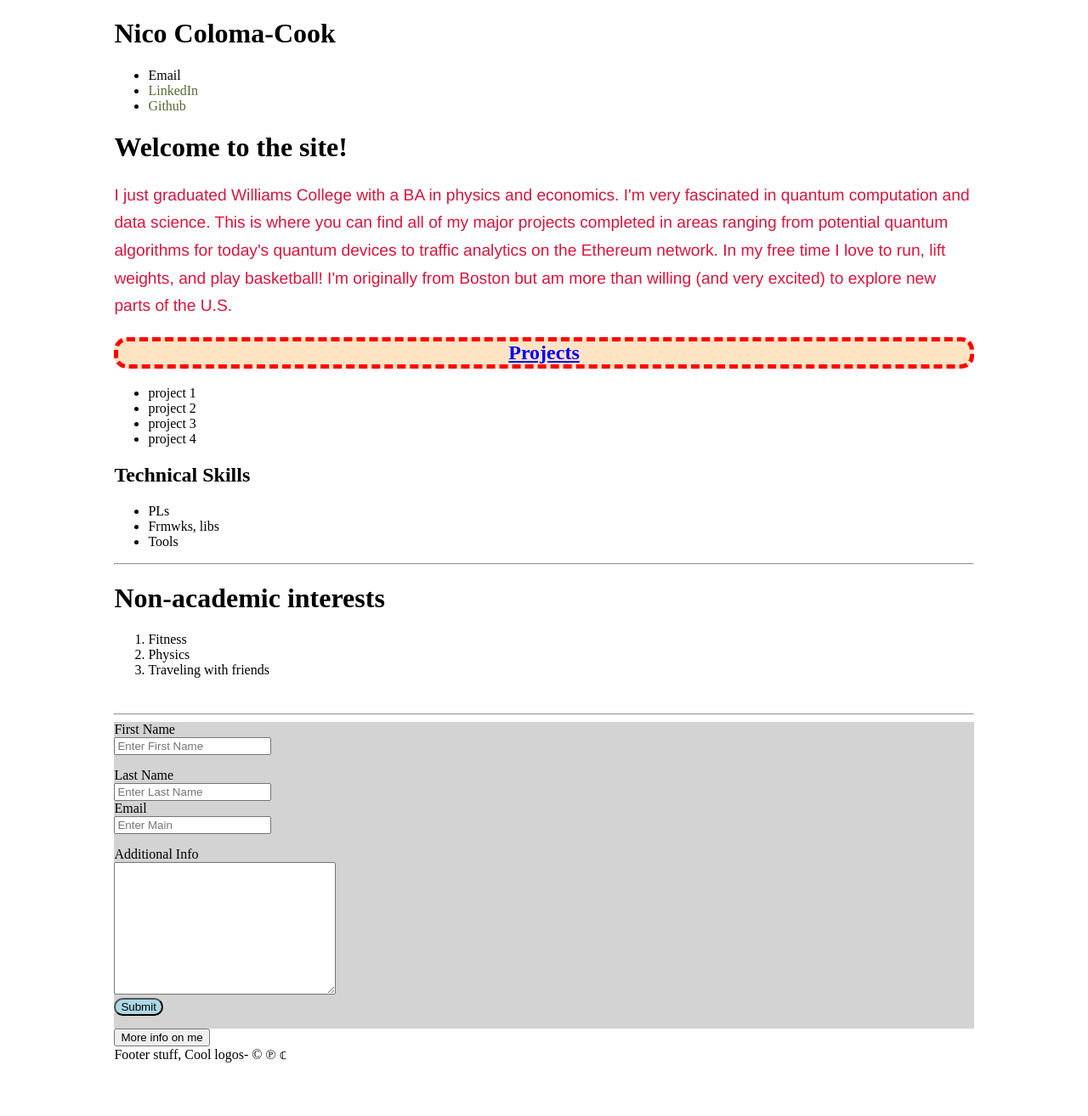
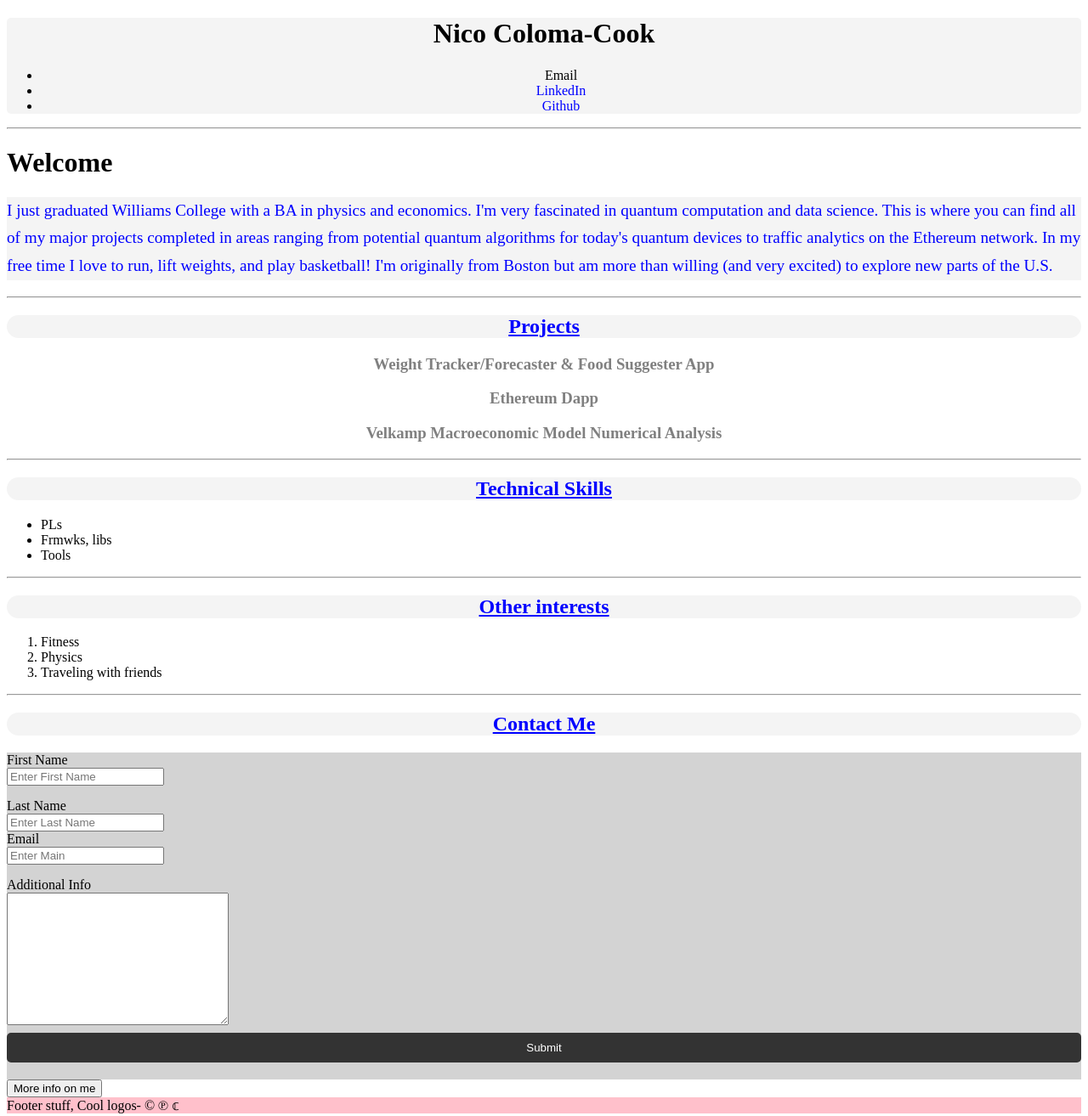
Before and after one commit to ndcolomacook17/personal-website, a plain HTML site: page src/view/index.html in a window 1280 px wide. Shown: the whole page at 85% size. Before the commit the page ends 1259 px from the top, so only its background shows below. Drawn offline with Linux system fonts and the light colour scheme.

Commit message:
styling and layuot updates

```diff
--- a/src/view/css/style.css
+++ b/src/view/css/style.css
@@ -1,36 +1,46 @@
-/* Use hex for colors? */
 /*Put global/reusable classes at top */
 
+/* TODO: Understand what this is */
 .clr{
     clear: both;
 }
 
+.container{
+    /*Use percentages*/
+    /*width: 80%; this is for entire page  */
+    margin:auto;
+}
+
+/* Use '#id-name' to target id*/
+#main-header{
+    background-color: #f4f4f4;
+    /* padding: 1rem; */
+    border-radius: 5px;
+    text-align: center;
+}
+
+/* Use '.class-name' to target class */
+.non-main-header {
+    background-color: #f4f4f4;
+    color:blue;
+    /* border: 5px red dashed; */
+    /*For curved edges*/
+    border-radius: 15px;
+    text-decoration: underline;
+    text-align: center;
+}
+
+/* Since there's no '.' operator, this is for ALL p tags */
 p {
-    font-family: 'Franklin Gothic Medium', 'Arial Narrow', Arial, sans-serif;
-    color:crimson;
+    font-family:'Times New Roman', Times, serif;
+    color: blue;
     font-size: larger;
     font-weight: normal;
     /*Same as above
     font: normal larger Franklin Gothic Medium', 'Arial Narrow', Arial, sans-serif;
     */
     line-height: 1.7em;
-}
-
-/* Use '.class-name' to target class */
-.project-list {
-    background-color: bisque;
-    color:blue;
-    border: 5px red dashed;
-    /*For curved edges*/
-    border-radius: 15px;
-    text-decoration: underline;
-    text-align: center;
-}
-
-.container{
-    /*Use percentages*/
-    width: 80%;
-    margin:auto;
+    background-color: #f4f4f4;
 }
 
 /*Link styling*/
@@ -38,12 +48,31 @@ a{
     /*Remove underline*/
     text-decoration: none;
     /*Change color*/
-    color: darkolivegreen;
+    color: blue;
 }
 
 /*For hovering over link, could maybe do better with React?*/
 a:hover{
-    color:red;
+    color: coral;
+}
+
+.projects-list {
+    text-align: center;
+    color: gray;
+
+}
+
+/*TODO: Make these cleaner, don't need to repeat same code for all projects */
+.weight-tracker-app:hover {
+    color: coral;
+}
+
+.ethereum-dapp:hover {
+    color: coral;
+}
+
+.velkamp-model:hover {
+    color: coral;
 }
 
 .contact-form{
@@ -61,7 +90,20 @@ a:hover{
 
 /*Targeting certain components*/
 .contact-form input[type="submit"] {
-    background-color: lightblue;
-    color: black;
-    border-radius: 15px;
+    display: block;
+    width: 100%;
+    padding: 10px 15px;
+    border: 0;
+    background: #333;
+    color: #fff;
+    border-radius: 5px;
+    margin: 5px 0;
 }
+
+.contact-form input[type="submit"]:hover {
+    color: gray;
+}
+
+#main-footer {
+    background-color: pink;
+}
--- a/src/view/index.html
+++ b/src/view/index.html
@@ -14,29 +14,38 @@
     <div class="container">
         <header id="main-header">
             <h1>Nico Coloma-Cook</h1>
-        </header>
-            <ul>
+
+            <!--TODO: Display as coumns/horizontally-->
+            <ul class="main-header-links">
                 <li>Email</li>
                 <!--"_blank" opens new tab so users don't leave your site, only use for EXTERNAL SITE, not just another
                 page-->
                 <li> <a href="https://www.linkedin.com/in/nicolascolomacook/" target="_blank">LinkedIn</a> </li>
                 <li><a href="https://github.com/ndcolomacook17" target="_blank">Github</a></li>
             </ul>
-        <h1>Welcome to the site!</h1>
+        </header>
+
+        <hr>
+        <h1>Welcome</h1>
         <p>I just graduated Williams College with a BA in physics and economics. I'm very fascinated in quantum computation
             and data science. This is where you can find all of my major projects completed in areas ranging from potential
             quantum algorithms for today's quantum devices to traffic analytics on the Ethereum network. In my free time I
             love to run, lift weights, and play basketball! I'm originally from Boston but am more than willing (and very
             excited) to explore new parts of the U.S.</p>
-        <h2 class="project-list">Projects</h2>
-            <ul>
-                <li>project 1</li>
-                <li>project 2</li>
-                <li>project 3</li>
-                <li>project 4</li>
-            </ul>
 
-        <h2>Technical Skills</h2>
+        <hr>
+        <h2 class="non-main-header">Projects</h2>
+
+            <!--TODO: Display as coumns/horizontally-->
+            <div class="projects-list">
+                <h3 class="weight-tracker-app">Weight Tracker/Forecaster & Food Suggester App</h3>
+                <h3 class="ethereum-dapp">Ethereum Dapp</h3>
+                <h3 class="velkamp-model">Velkamp Macroeconomic Model Numerical Analysis</h3>
+
+            </div>
+
+        <hr>
+        <h2 class="non-main-header">Technical Skills</h2>
             <ul>
                 <li>PLs</li>
                 <li>Frmwks, libs</li>
@@ -45,7 +54,7 @@
 
         <!--hr is horizontal line added-->
         <hr>
-        <h1>Non-academic interests</h1>
+        <h2 class="non-main-header">Other interests</h2>
             <!--Ordered list-->
             <ol>
                 <li>Fitness</li>
@@ -54,8 +63,8 @@
             </ol>
 
         <!--Contact form-->
-        <br>
         <hr>
+        <h2 class="non-main-header">Contact Me</h2>
         <!--action="filepath" has to do with db, server side stuff-->
         <form action="process.php" class="contact-form">
             <div class="contact-form-parts">
```
